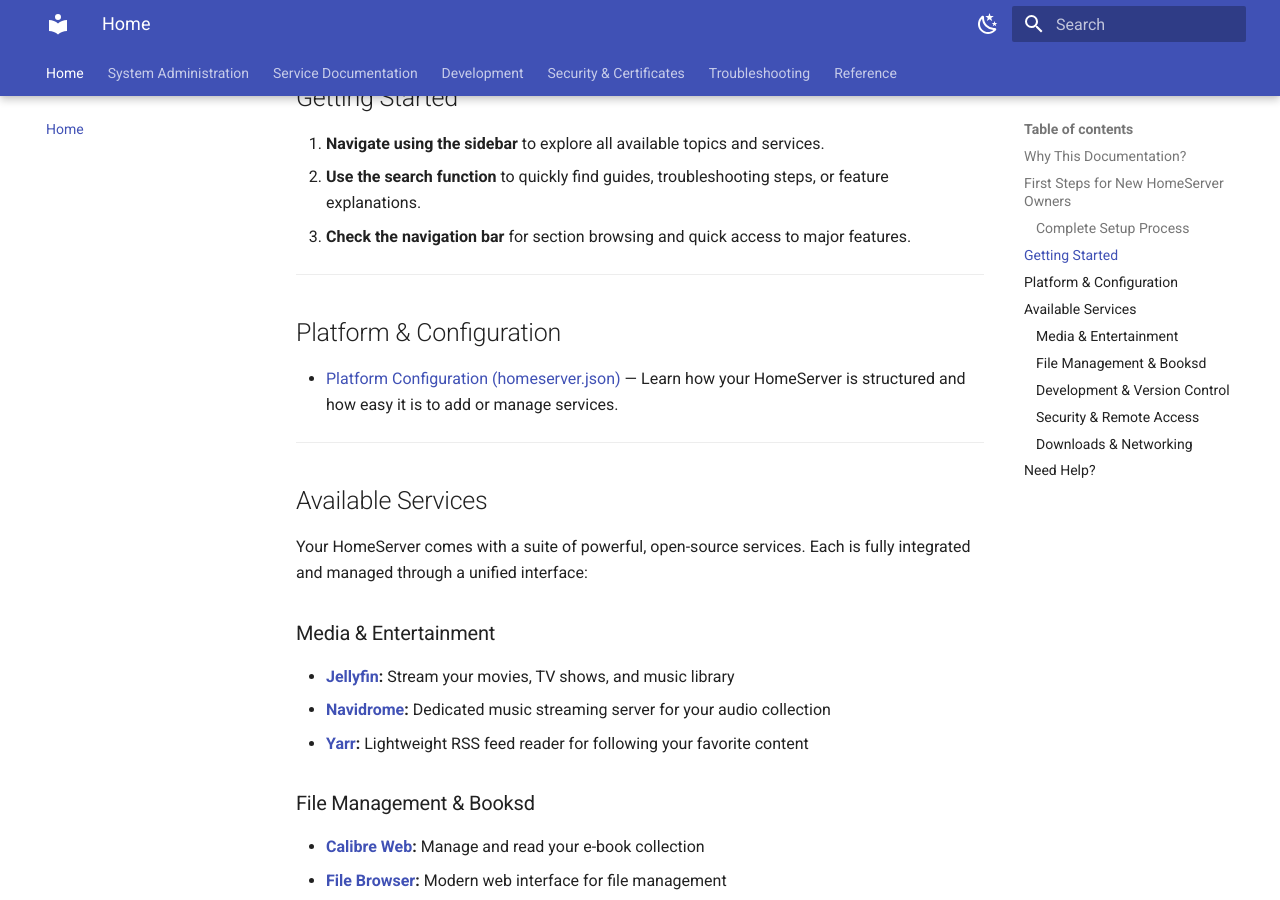
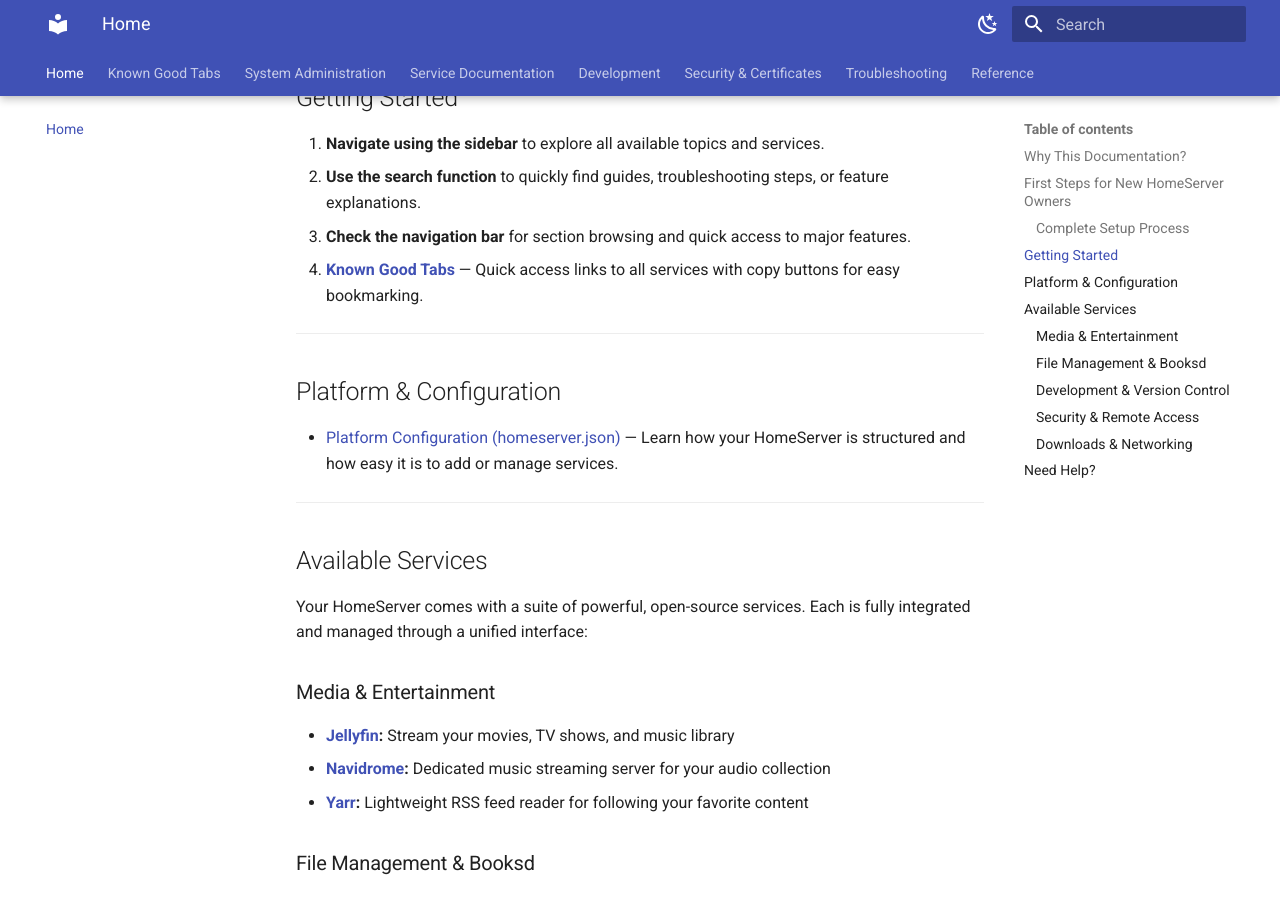
Before and after one commit to homeserversltd/documentation, an MkDocs documentation site: the page built from docs/index.md, in a window 1280 px wide and 900 px high, scrolled down 1236 px. Built offline with MkDocs 1.6.1 and Material for MkDocs 9.7.7, drawn with Linux system fonts in a browser that asks for light colours; some of the changed text lies outside the part shown.

Commit message:
Update documentation to include "Known Good Tabs" section
- Added a new navigation entry for "Known Good Tabs" in mkdocs.yml for quick access to all services.
- Updated index.md to include a reference to the "Known Good Tabs" for easy bookmarking.

This change enhances the usability of the documentation by providing users with direct links to frequently used services.

```diff
--- a/docs/index.md
+++ b/docs/index.md
@@ -33,6 +33,7 @@ Each guide provides detailed, step-by-step instructions with troubleshooting tip
 1. **Navigate using the sidebar** to explore all available topics and services.
 2. **Use the search function** to quickly find guides, troubleshooting steps, or feature explanations.
 3. **Check the navigation bar** for section browsing and quick access to major features.
+4. **[Known Good Tabs](known-good-tabs.md)** — Quick access links to all services with copy buttons for easy bookmarking.
 
 ---
 
--- a/mkdocs.yml
+++ b/mkdocs.yml
@@ -2,6 +2,7 @@ site_name: Home Server Documentation
 
 nav:
   - Home: index.md
+  - Known Good Tabs: known-good-tabs.md
   - System Administration:
       - Getting Started:
           - Physical Setup: setup/setup-physical.md
```
Also changed, not shown: docs/known-good-tabs.md (added, +8 -0 lines), 1 other file.
